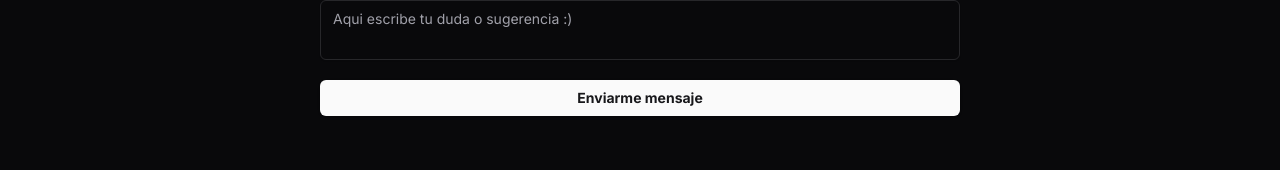
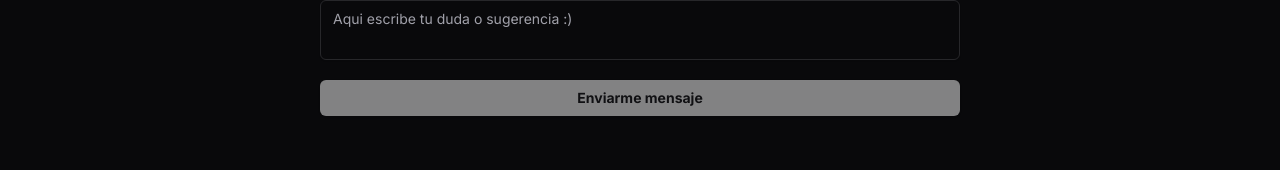
Before and after one commit to ivanosquis10/bolivarium-conversor, a Next.js app: page /contact in a window 1280 px wide. Shown: the part 447-617 px from the top of the page. Built offline with nearby package versions, Linux system fonts and the light colour scheme; no server answers.

Commit message:
blocked the button of the form

```diff
--- a/src/components/contact-form/contact-form.tsx
+++ b/src/components/contact-form/contact-form.tsx
@@ -49,7 +49,7 @@ export const ContactForm = () => {
         {((errors.message?.message) != null) && <Error message={errors.message.message} />}
       </div>
 
-        <Button className='font-bold'>
+        <Button className='font-bold' disabled>
           Enviarme mensaje
         </Button>
 
```
